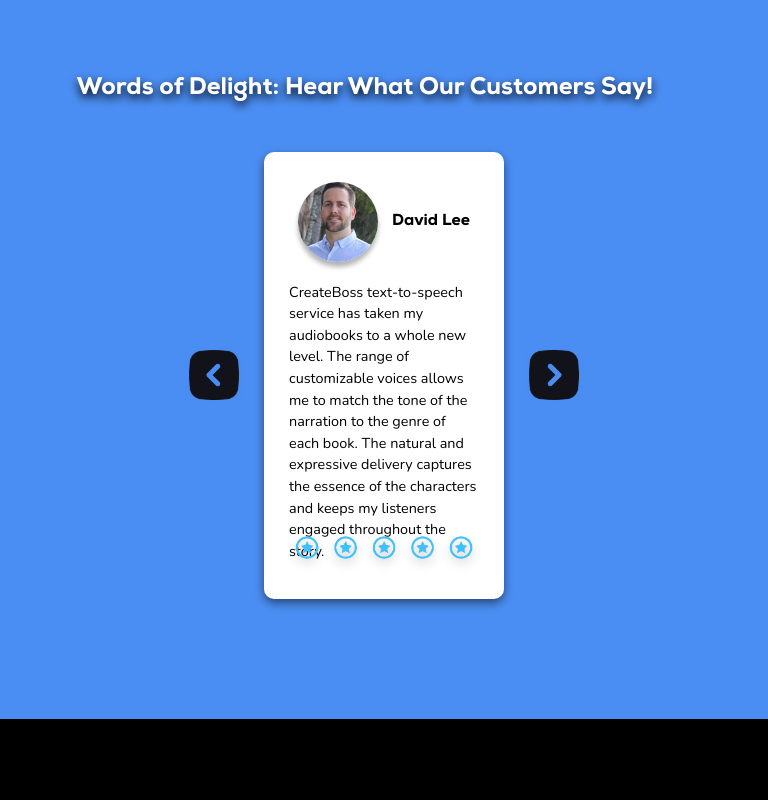
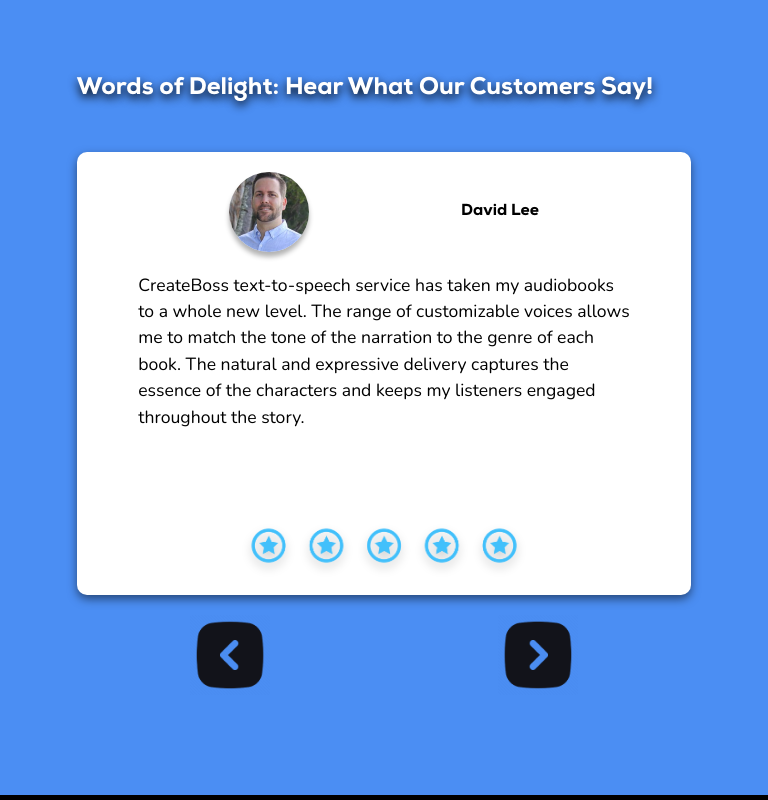
Before and after one commit to Intrgalactic/create-boss-test, a React (Vite) app: page / in a window 768 px wide. Shown: the part 2740-3540 px from the top of the page. Built offline with nearby package versions, Linux system fonts and the light colour scheme; no server answers.

Commit message:
added email verification

```diff
--- a/src/App.jsx
+++ b/src/App.jsx
@@ -14,6 +14,7 @@
 import TTSDashboard from './pages/text-to-speech-dashboard'
 import STTDashboard from './pages/speech-to-text-dashboard'
 import STVDashboard from './pages/subtitles-to-video-dashboard'
+import Verify from './pages/verify'
 function App() {
   const [isLogged, setIsLogged] = useState();
   useEffect(() => {
@@ -37,6 +38,7 @@
       <Route exact path="/about-us" element={<authContext.Provider value={isLogged}><AboutUs /></authContext.Provider>} />
       <Route exact path="/sign-in" element={<authContext.Provider value={isLogged}><SignIn /></authContext.Provider>} />
       <Route exact path="/sign-up" element={<authContext.Provider value={isLogged}><SignUp /></authContext.Provider>} />
+      <Route exact path="/verify" element={<authContext.Provider value={isLogged}><Verify /></authContext.Provider>} />
       <Route exact path="/faq" element={<authContext.Provider value={isLogged}><Faq /></authContext.Provider>} />
       <Route exact path="/onboard" element={<authContext.Provider value={isLogged}><OnBoard /></authContext.Provider>} />
       <Route exact path="/dashboard" element={<authContext.Provider value={isLogged}><Dashboard/></authContext.Provider>}/>
--- a/src/components/carousel/carousel.jsx
+++ b/src/components/carousel/carousel.jsx
@@ -21,14 +21,34 @@
     function scrollToNextElem(e) {
         const elementsToScroll = ref.current.querySelector("div").childNodes;
         if (e.target.classList.contains("left-carousel-button") && scrollCount - 1 >= 0) {
-            checkClassListAndScroll(elementsToScroll)
+            checkClassListAndScroll(elementsToScroll, "-",scrollCount - 2 >= 0)
         }
         else if (e.target.classList.contains("right-carousel-button") && scrollCount + 1 < elementsToScroll.length) {
-            checkClassListAndScroll(elementsToScroll);
+            checkClassListAndScroll(elementsToScroll, "+",scrollCount + 2 < elementsToScroll.length);
         }
         else {
-            e.target.classList.contains("right-carousel-button") ? elementsToScroll[0].scrollIntoView({ behavior: "smooth", block: "center", inline: "center" }) : elementsToScroll[elementsToScroll.length - 1].scrollIntoView({ behavior: "smooth", block: "center", inline: "nearest" });
+            e.target.classList.contains("right-carousel-button") ? elementsToScroll[0].scrollIntoView({ behavior: "smooth", block: "center", inline: "nearest" }) : elementsToScroll[elementsToScroll.length - 1].scrollIntoView({ behavior: "smooth", block: "center", inline: "nearest" });
             e.target.classList.contains("right-carousel-button") ? setScrollCount(0) : setScrollCount(elementsToScroll.length - 1);
+        }
+    }
+    function checkClassListAndScroll(elementsToScroll, sign,condition) {
+        if (condition === true && window.innerWidth > 768) {
+            if (elementsToScroll[0].classList.contains("pricing__box") && windowSize > 1024) {
+                console.log('fire 0');
+                scrollToElem(3, elementsToScroll, sign)
+            }
+            else if (elementsToScroll[0].classList.contains("pricing__box")) {
+                console.log('fire 1');
+                scrollToElem(1, elementsToScroll,sign);
+            }
+            else {
+                console.log('fire 2');
+                scrollToElem(2, elementsToScroll, sign);
+            }
+        }
+        else {
+            console.log('fire 3');
+            scrollToElem(1, elementsToScroll, sign);
         }
     }
     function scrollToElem(it, elementsToScroll, sign) {
@@ -41,22 +61,7 @@
             setScrollCount(count => count - it);
         }
     }
-    function checkClassListAndScroll(elementsToScroll) {
-        if (scrollCount === 0 && window.innerWidth > 768) {
-            if (elementsToScroll[0].classList.contains("pricing__box") && windowSize > 1024) {
-                scrollToElem(3, elementsToScroll, "+")
-            }
-            else if (elementsToScroll[0].classList.contains("pricing__box")) {
-                scrollToElem(1, elementsToScroll, "+");
-            }
-            else {
-                scrollToElem(2, elementsToScroll, "+");
-            }
-        }
-        else {
-            scrollToElem(1, elementsToScroll, "+");
-        }
-    }
+    console.log(scrollCount);
     return (
         <div className="carousel" ref={ref}>
             {windowSize < 512 ?
--- a/src/index.css
+++ b/src/index.css
@@ -81,7 +81,7 @@
   text-shadow: 0px 4px 10px black;
 }
 
-.section-heading:not(.benefits-section .section-heading, .contact-section .section-heading, .about-us-section__container .section-heading, .faq-container .section-heading, .sign-in-page .section-heading, .sign-up-page .section-heading, .onboard-page .section-heading, .dashboard .section-heading, .text-to-speech-dashboard__container .section-heading, .speech-to-text-dashboard__container .section-heading, .subtitles-to-video-dashboard .section-heading) {
+.section-heading:not(.benefits-section .section-heading, .contact-section .section-heading,.verify-page .section-heading, .about-us-section__container .section-heading, .faq-container .section-heading, .sign-in-page .section-heading, .sign-up-page .section-heading, .onboard-page .section-heading, .dashboard .section-heading, .text-to-speech-dashboard__container .section-heading, .speech-to-text-dashboard__container .section-heading, .subtitles-to-video-dashboard .section-heading) {
   width: 60%;
   padding-block: 50px;
   margin: auto;
@@ -560,6 +560,7 @@
   display: block;
   margin: auto;
   width: 80%;
+
   margin-bottom: 30px;
   height: 50px;
   padding-block: 10px;
@@ -567,12 +568,12 @@
   font-family: NexaHeavy;
   color: black;
   background-color: white;
-  border-radius: 20px;
+  border-radius: 5px;
   -webkit-appearance: none;
   appearance: none;
   border: none;
   font-size: 1.5em;
-  box-shadow: 0px 0px 4px 5px rgba(0, 0, 0, 0.125) inset;
+  box-shadow: 0px 0px 2px 1px rgba(0, 0, 0, 0.125) inset;
 }
 
 .contact-section__form-container form textarea {
@@ -595,7 +596,7 @@
 }
 
 input[type="checkbox"] {
-  box-shadow: 0px 0px 4px 5px rgba(0, 0, 0, 0.125) inset;
+  box-shadow: 0px 0px 2px 1px rgba(0, 0, 0, 0.125) inset;
   height: 40px;
   width: 50px;
   max-width: 50px;
@@ -616,14 +617,17 @@
 }
 
 textarea {
-  min-width: 100%;
-  max-width: 100%;
   height: 150px;
+  max-width: 80%;
+  min-width: 80%;
   padding-top: 20px;
   max-height: 250px;
   min-height: 150px;
 }
-
+textarea:not(.contact-section textarea) {
+  min-width: 100%;
+  max-width: 100%;
+}
 .contact-section__form-container {
   text-align: left;
 }
@@ -857,10 +861,19 @@
 }
 
 .sign-in-page,
-.sign-up-page {
+.sign-up-page,.verify-page {
   background-color: white;
 }
-
+.verify-page input::-webkit-outer-spin-button,
+.verify-page input::-webkit-inner-spin-button {
+  -webkit-appearance: none;
+  margin: 0;
+}
+
+/* Firefox */
+.verify-page [type=number] {
+  -moz-appearance: textfield;
+}
 .auth-container {
   min-height:800px;
   position: relative;
@@ -936,14 +949,28 @@
   padding-top: 50px;
 }
 
-.sign-up-page .auth-container {
-  padding-bottom: 200px;
-}
-
 .search-bar {
   margin-top: 30px;
 }
-
+.verify-page .auth-container {
+  min-height: 700px;
+}
+.email-verify__container {
+  display:grid;
+  height: 500px;
+}
+.email-verify__container-content {
+  height: 200px;
+  display:flex;
+  flex-wrap: wrap;
+  justify-content: center;
+  margin-top:50px;
+}
+.email-verify__container-content .section-heading {
+  color:black;
+  text-shadow: none;
+  flex-basis: 100%;
+}
 .search-bar input {
   width: 30vw;
   border-radius: 10px;
@@ -978,6 +1005,7 @@
   background-color: rgba(0, 0, 0, 0.2);
   position: absolute;
   top: 0;
+  z-index:999;
   height: 100%;
   width: 100vw;
   display: grid;
@@ -985,8 +1013,11 @@
   justify-content: center;
   overflow-x: hidden;
   backdrop-filter: blur(1.5px);
-}
-
+  min-height: 100vh;
+}
+.verify-page .loader {
+  background-color: rgba(0, 0, 0, 1);
+}
 .lds-ellipsis {
   display: inline-block;
   position: relative;
@@ -2144,11 +2175,12 @@
     padding-top: 50px;
   }
 
-  .pricing-section__boxes-container {
+  .pricing-section__boxes-container,.testimonial-section__boxes-container {
     width: 80vw;
     max-width: 80vw;
     min-width: 80vw;
-    padding-inline: 20px;
+    padding-inline: 25px;
+    column-gap: 50px;
     margin: auto;
   }
 
@@ -2162,13 +2194,18 @@
     flex-wrap: wrap;
   }
 
-  .pricing__box {
+  .pricing__box,.testimonial__box {
     width: 80vw;
-    scroll-margin-inline: 20px;
+    scroll-margin-inline:25px;
     min-width: 80vw;
     padding-block: 20px;
   }
-
+  .testimonial__box {
+    min-width: 80vw;
+    width: 80vw;
+    padding-inline:0;
+    margin-inline:0;
+  }
   .carousel-buttons-container {
     flex-basis: 100%;
     display: flex;
@@ -2308,10 +2345,7 @@
     display: none;
   }
 
-  .testimonial-section__boxes-container {
-    width: calc(280px);
-    min-width: 280px;
-  }
+
 
   .carousel-button {
     width: 80px;
@@ -2321,13 +2355,6 @@
     column-gap: 0px;
   }
 
-  .testimonial__box {
-    width: 200px;
-    margin-inline: 20px;
-    min-width: 200px;
-    scroll-margin-inline: 20px;
-
-  }
 
   .testimonial__box-user-details {
     align-items: center;
@@ -2337,16 +2364,15 @@
   .testimonial__box-user-details p {
     font-size: 16px;
   }
-
   .testimonial__box p:not(.testimonial__box-user-details p) {
-    font-size: 0.9em;
+    width: 80%;
+    font-size: clamp(0.8em,3.75vw,1.1em);
   }
 
   .section-heading:not(.benefits-section .section-heading, .about-us-section__container .section-heading, .faq-container, .sign-in-page .section-heading, .sign-up-page .section-heading, .onboard-page .section-heading, .dashboard__box .section-heading, .dashboard__container .section-heading, .text-to-speech-dashboard .section-heading, .speech-to-text-dashboard .section-heading, .subtitles-to-video-dashboard .section-heading) {
     width: 100%;
     padding-bottom: 25px;
   }
-
   .contact-section__container {
     display: block;
   }
@@ -2994,21 +3020,12 @@
     width: 40vw;
   }
 
-  .carousel-button {
-    width: 60px;
-  }
-
-  .testimonial-section__boxes-container {
-    width: calc(280px);
-    min-width: 280px;
-  }
-
-  .testimonial__box {
-    width: 200px;
-    margin-inline: 20px;
-    min-width: 200px;
-    scroll-margin-inline: 20px;
-
+  .carousel .carousel-button:not(.pricing-section .carousel .carousel-button) {
+    width: 80px;
+    order:2;
+  }
+  .carousel-button:first-of-type:not(.pricing-section .carousel-button:first-of-type) {
+    margin-right: calc(40vw - 80px);
   }
 
   .pricing-section__boxes-container {
@@ -3128,26 +3145,23 @@
     width: 35vw;
   }
 
-  .carousel {
+  .carousel:not(.pricing-section .carousel) {
     column-gap: 0px;
-  }
-
-  .carousel-button {
+    flex-wrap: wrap;
+  }
+  .testimonial-section__boxes-container {
+    margin-inline:10vw;
+  }
+  .carousel-button:not(.pricing-section .carousel-button) {
     width: 100px;
-  }
-
-  .testimonial-section__boxes-container {
-    width: 620px;
-    min-width: 620px;
-  }
-
-  .testimonial__box {
-    width: 230px;
-    margin-inline: 20px;
-    scroll-margin-inline: 20px;
-    min-width: 230px;
-  }
-
+    order:2;
+  }
+  .carousel-button:first-of-type:not(.pricing-section .carousel-button:first-of-type) {
+    margin-right: 150px;
+  }
+  .carousel-button:last-of-type:not(.pricing-section .carousel-button:last-of-type) {
+    margin-left: 150px;
+  }
   footer .callout {
     width: 60vw;
     display: block;
--- a/src/utils/utilities.js
+++ b/src/utils/utilities.js
@@ -267,3 +267,10 @@
         imageRef.current.querySelector("img").style.transform = "rotate(0deg)";
     }
 }
+
+export function isEqual(firstItem, secondItem) {
+    if (firstItem !== secondItem) {
+        return false;
+    }
+    return true;
+}
```
Also changed, not shown: src/pages/verify.jsx (added, +110 -0 lines).
